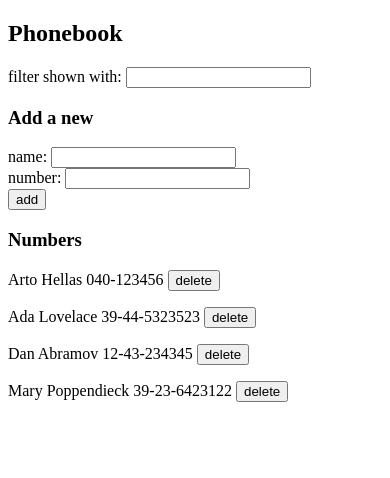
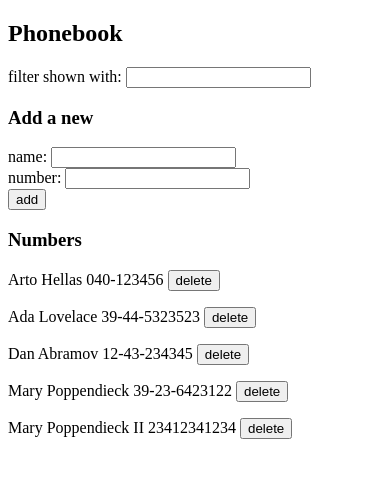
Before and after one commit to staneuski/fullstack-open, a React app in the folder part2/phonebook/: page / in a window 390 px wide. Shown: the top 478 px of the page. Built offline with nearby package versions, Linux system fonts and the light colour scheme; data requests are answered from the project's data file; the HTML template or start-up script is replaced by a standard one.

Commit message:
2.15*: The Phonebook step10

```diff
--- a/part2/phonebook/db.json
+++ b/part2/phonebook/db.json
@@ -19,6 +19,11 @@
       "name": "Mary Poppendieck",
       "number": "39-23-6423122",
       "id": 4
+    },
+    {
+      "name": "Mary Poppendieck II",
+      "number": "23412341234",
+      "id": 5
     }
   ]
 }
--- a/part2/phonebook/src/App.jsx
+++ b/part2/phonebook/src/App.jsx
@@ -23,24 +23,38 @@ const App = () => {
 
   const addPerson = (event) => {
     event.preventDefault()
-    const newNameStripped = newName.replace(/\s+/g, ' ').trim()
-    const newNumberStripped = newNumber.replace(/\s+/g, ' ').trim()
+    const personObject = {
+      name: newName.replace(/\s+/g, ' ').trim(),
+      number: newNumber.replace(/\s+/g, ' ').trim()
+    }
+    const isExist = persons.some(({ name }) => name === personObject.name)
 
-    if (persons.some(({ name }) => name === newNameStripped)) {
-      alert(`${newNameStripped} is already added to phonebook`)
+    if (!isExist) {
+      personService
+        .create(personObject)
+        .then(returnedPerson => {
+          setPersons(persons.concat(returnedPerson))
+          setNewName('')
+          setNewNumber('')
+        })
       return
     }
 
-    personService
-      .create({
-        name: newNameStripped,
-        number: newNumberStripped
-      })
-      .then(returnedPerson => {
-        setPersons(persons.concat(returnedPerson))
-        setNewName('')
-        setNewNumber('')
-      })
+    if (confirm(
+      `${personObject.name} is already added to phonebook replace new number with old one?`
+    )) {
+      const id = persons.find(person => person.name === personObject.name).id
+      personService
+        .update(id, personObject)
+        .then(returnedPerson => {
+          setPersons(
+            persons.map(person => person.id !== id ? person : returnedPerson)
+          )
+          setNewName('')
+          setNewNumber('')
+        })
+      return
+    }
   }
 
   const deletePerson = (event, id) => {
--- a/part2/phonebook/src/services/persons.js
+++ b/part2/phonebook/src/services/persons.js
@@ -16,7 +16,6 @@ const create = newObject => {
     .then(response => response.data)
     .catch(error => { console.log(`POST: error=${error}`) })
 }
-
 const deleteOf = id => {
   const request = axios.delete(`${baseUrl}/${id}`)
   console.log(request)
@@ -25,4 +24,12 @@ const deleteOf = id => {
     .catch(error => { console.log(`DELETE: error=${error}`) })
 }
 
-export default { getAll, create, deleteOf }
+const update = (id, newObject) => {
+  const request = axios.put(`${baseUrl}/${id}`, newObject)
+  console.log(request)
+  return request
+    .then(response => response.data)
+    .catch(error => { console.log(`PUT: error=${error}`) })
+}
+
+export default { getAll, create, deleteOf, update }
```
